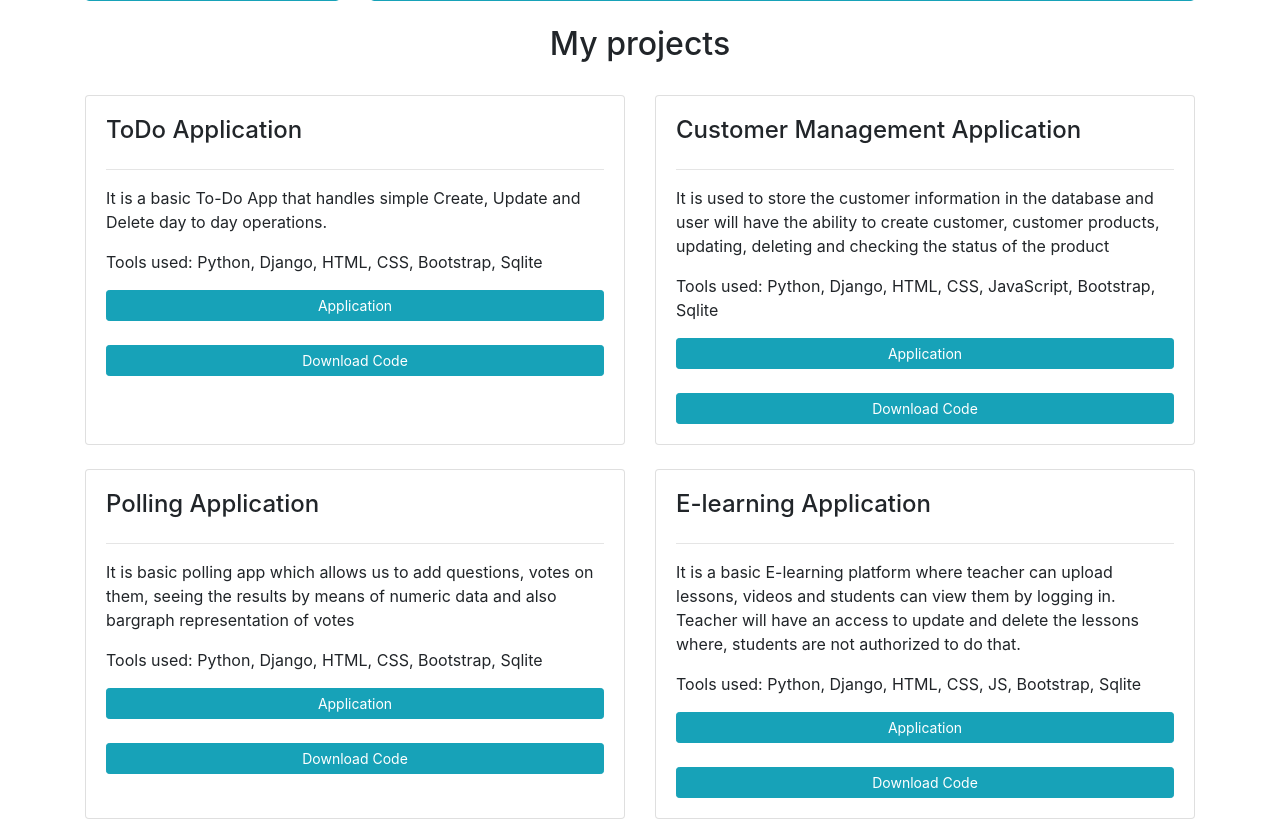
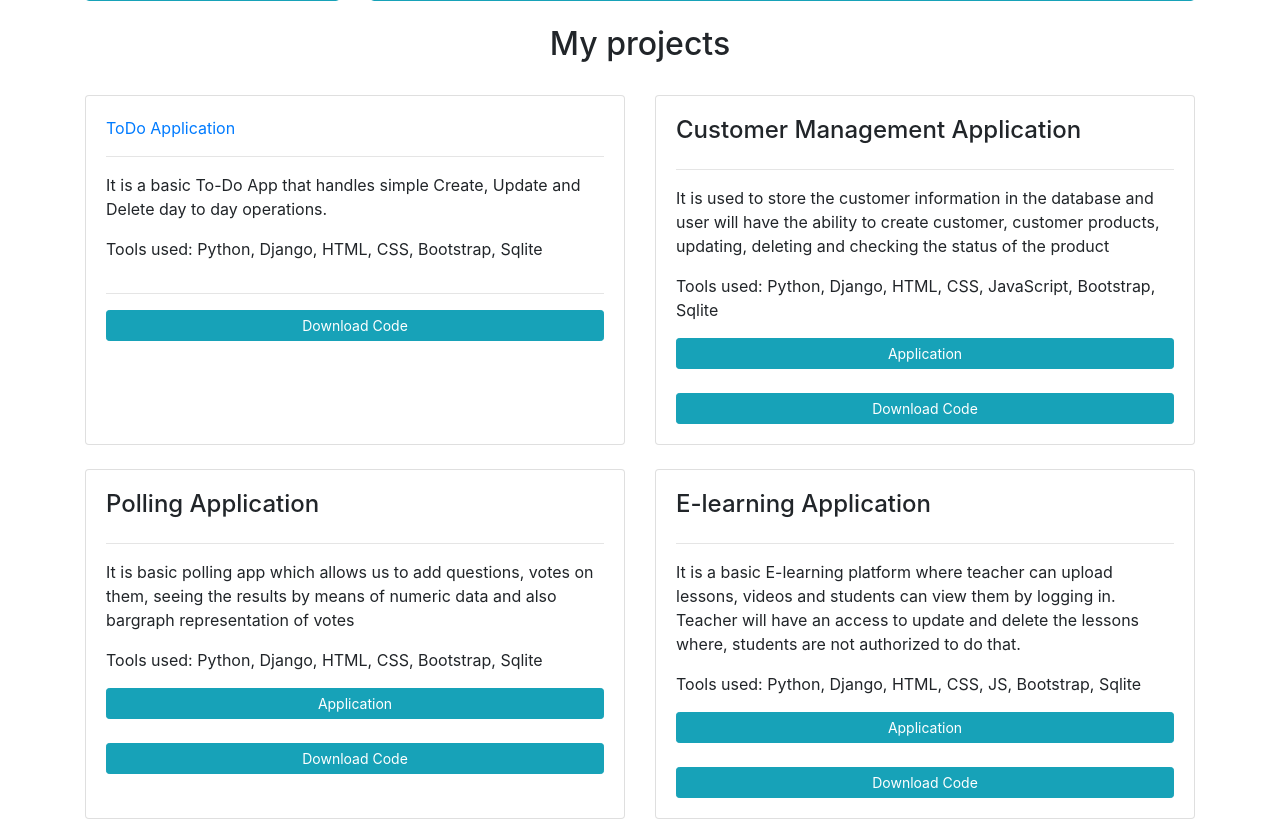
Before and after one commit to itsjaikumar/mysite, a Django app: page / in a window 1280 px wide. Shown: the part 911-1730 px from the top of the page. Run offline with Django 3.2, Linux system fonts and the light colour scheme; some libraries are stand-ins or nearby versions.

Commit message:
Update home.html

```diff
--- a/base/templates/base/home.html
+++ b/base/templates/base/home.html
@@ -58,14 +58,12 @@
             <div class='row'>
                 <div class='col-md-6'>
                     <div class='card card-body h-100' >
-                        <h4>ToDo Application</h4>
+                        <a target="_blank" href="https://jaikumar-todo.herokuapp.com/"<h4>ToDo Application</h4></a>
                         <hr>
                         <p>It is a basic To-Do App that handles simple
                             Create, Update and Delete day to day operations.</p>
                         <p>Tools used: Python, Django, HTML, CSS, Bootstrap, Sqlite</p>
-                        <a target="_blank" class=" btn btn-sm btn-info"
-                        href="https://jaikumar-todo.herokuapp.com/">Application</a>
-                        <br>
+                        <hr>
                         <a target="_blank" class=" btn btn-primary btn-sm btn-info"
                         href="https://github.com/itsjaikumar/todo">Download Code</a>
                     </div>
```
